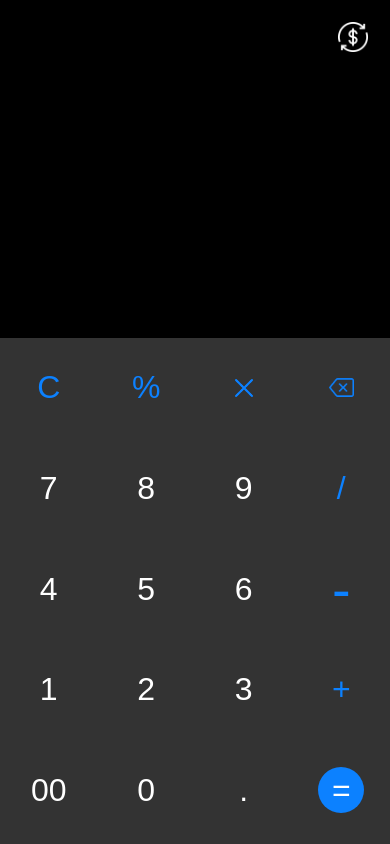
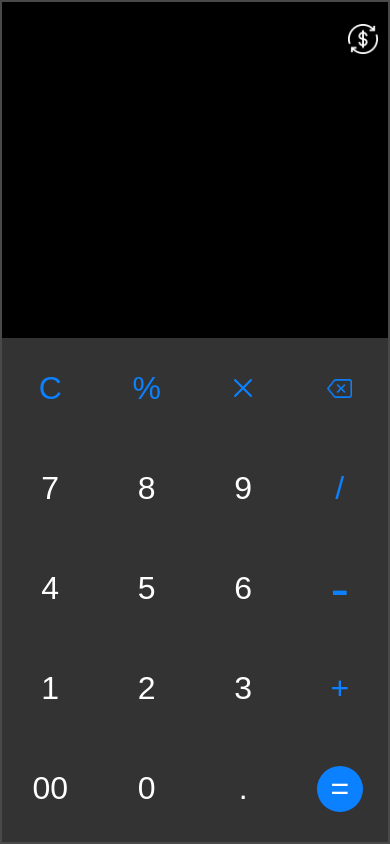
Before and after one commit to Obiorakingsley/Currency-Calculator, a plain HTML site: page index.html in a window 390 px wide. Drawn offline with Linux system fonts and the light colour scheme.

Commit message:
Refactor CSS for improved layout and responsiveness

```diff
--- a/main.css
+++ b/main.css
@@ -10,14 +10,25 @@ body{
   color: #fff;
   font-size: 2rem;
   display: grid;
-  place-content: center;
+  justify-content: center;
+  align-items: center;
+  height: 100vh;
+  width: 100%;
+  overflow: hidden;
 }
 
 #form-Calc{
+  display: flex;
+  flex-direction: column;
+  justify-content: center;
+  align-items: center;
+  width: 100%;
   height: 100vh;
+  border: 2px solid rgb(73, 73, 73);
 }
 
 #container-calc{
+  width: 100%;
   height: 100%;
   max-width: 768px;
   display: grid;
@@ -27,6 +38,8 @@ body{
 }
 
 .display-currency{
+  width: 100%;
+  height: 100%;
   display: flex;
   justify-content: end;
   gap: 1rem;
@@ -42,7 +55,6 @@ body{
 
 .display-calc{
   padding: 1rem;
-  width: 100vw;
   background-color: rgb(0, 0, 0);
   display: grid;
 }
```
